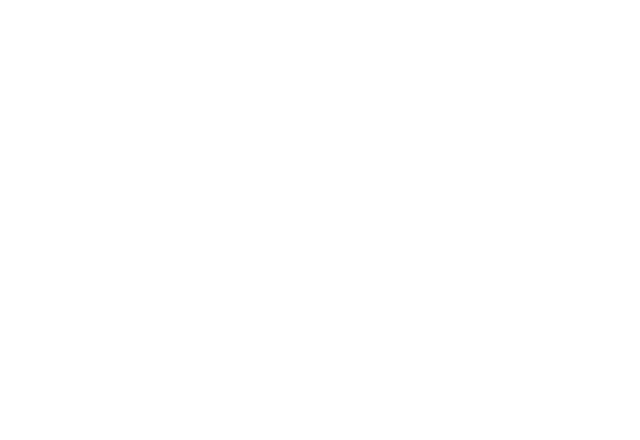
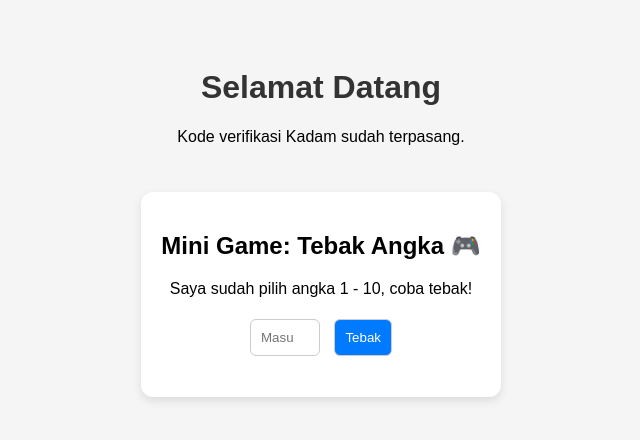
Before and after one commit to dismaqen/blog-2, a plain HTML site: page index.html in a window 1280 px wide. Shown: the whole page, without its empty margins (319-959 px from the left). Drawn offline with Linux system fonts and the light colour scheme.

Commit message:
Update index.html

```diff
--- a/index.html
+++ b/index.html
@@ -2,38 +2,87 @@
 <html lang="id">
 <head>
   <meta charset="UTF-8">
-<title>Full Page Script</title>
+  <meta name="viewport" content="width=device-width, initial-scale=1.0">
+  <title>Kadam Verification + Mini Game</title>
+
+  <!-- Kadam Verification -->
+  <meta name="kadam-verification" content="kadamfd8ba8408016b65b4bd66c5af6cfc661" />
+
   <style>
-  html, body {
-    margin: 0;
-    padding: 0;
-    height: 100%;
-    width: 100%;
-    overflow: hidden;
+    body {
+      font-family: Arial, sans-serif;
+      text-align: center;
+      background: #f5f5f5;
+      padding: 40px;
     }
-  #fullpage-container {
-    width: 100%;
-    height: 100%;
-    position: relative;
+    h1 {
+      color: #333;
+    }
+    .game-box {
+      margin-top: 30px;
+      background: white;
+      padding: 20px;
+      border-radius: 12px;
+      box-shadow: 0 4px 10px rgba(0,0,0,0.1);
+      display: inline-block;
+    }
+    input, button {
+      padding: 10px;
+      margin: 5px;
+      border-radius: 6px;
+      border: 1px solid #ccc;
+    }
+    button {
+      background: #007bff;
+      color: white;
+      cursor: pointer;
+    }
+    button:hover {
+      background: #0056b3;
+    }
+    #message {
+      margin-top: 15px;
+      font-weight: bold;
     }
   </style>
 </head>
 <body>
+  <h1>Selamat Datang</h1>
+  <p>Kode verifikasi Kadam sudah terpasang.</p>
 
-<div id="fullpage-container"></div>
+  <div class="game-box">
+    <h2>Mini Game: Tebak Angka 🎮</h2>
+    <p>Saya sudah pilih angka 1 - 10, coba tebak!</p>
+    <input type="number" id="guess" min="1" max="10" placeholder="Masukkan angka">
+    <button onclick="checkGuess()">Tebak</button>
+    <p id="message"></p>
+  </div>
 
   <script>
-(function(ufl){
-    var d = document,
-        container = d.getElementById('fullpage-container'),
-        s = d.createElement('script');
-    s.settings = ufl || {};
-    s.src = "//disfiguredcomment.com/bBXtV.s/d/GCl/0/YwW/cd/ae/mj9Pu/ZCUSlfkVPfTyYb2UNBTjk-3GOHTUUht/NAj/YU1tOsTXc/5cNOge";
-    s.async = true;
-    s.referrerPolicy = 'no-referrer-when-downgrade';
-    container.appendChild(s);
-})({});
+    let secret = Math.floor(Math.random() * 10) + 1;
+
+    function checkGuess() {
+      let guess = document.getElementById('guess').value;
+      let msg = document.getElementById('message');
+
+      if (!guess) {
+        msg.textContent = "Masukkan angka dulu!";
+        msg.style.color = "red";
+        return;
+      }
+
+      guess = parseInt(guess);
+      if (guess === secret) {
+        msg.textContent = "🎉 Benar! Angka rahasia adalah " + secret;
+        msg.style.color = "green";
+      } else if (guess < secret) {
+        msg.textContent = "Terlalu kecil! Coba lagi.";
+        msg.style.color = "orange";
+      } else {
+        msg.textContent = "Terlalu besar! Coba lagi.";
+        msg.style.color = "orange";
+      }
+    }
   </script>
-
 </body>
 </html>
```
Lines whose indentation alone changed are shown as unchanged.
